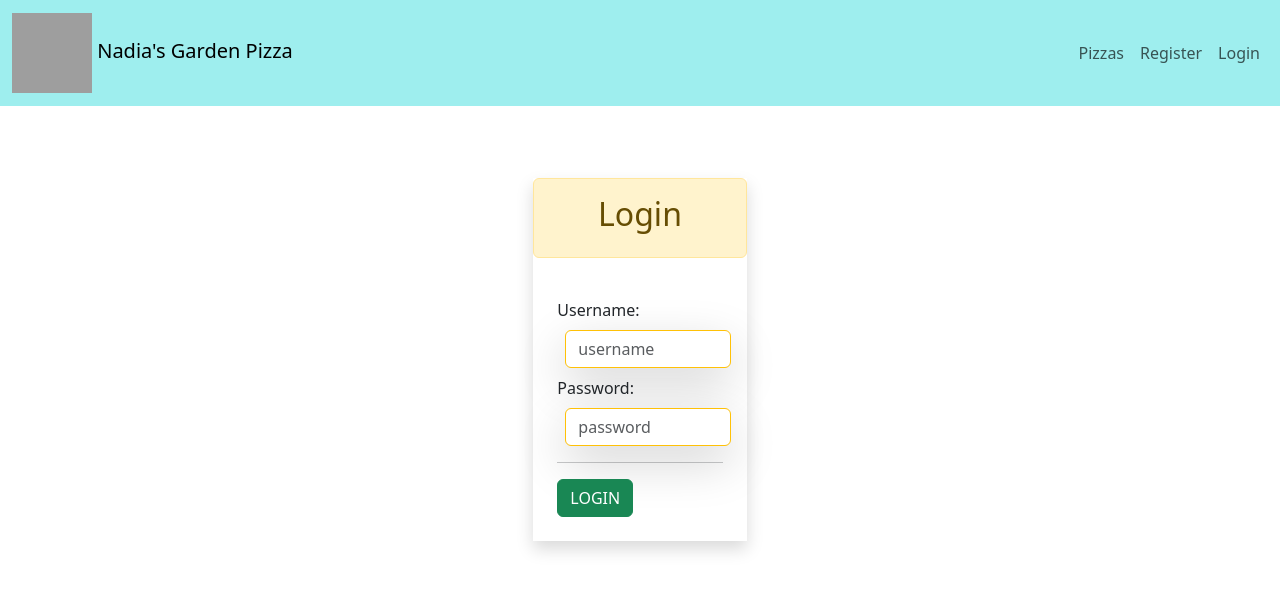
After one commit to hasanakoz/21-djangoDTL_PizzaApp, a Django app: page /users/login/ in a window 1280 px wide. The commit adds this page. Shown: the top 592 px of the page. Run offline with Django 4.2, Linux system fonts and the light colour scheme; grey boxes are pictures that could not be loaded.

Commit message:
user login forms done

```diff
--- a/pizzas/templates/pizzas/navbar.html
+++ b/pizzas/templates/pizzas/navbar.html
@@ -12,6 +12,7 @@
             <ul class="navbar-nav ms-auto">
                 <li class="nav-item"><a class="nav-link" href="#">Pizzas</a></li>
                 <li class="nav-item"><a class="nav-link" href=" {% url 'register' %} ">Register</a></li>
+                <li class="nav-item"><a class="nav-link" href=" {% url 'user_login' %} ">Login</a></li>
             </ul>
         </div>
 </nav>
--- a/users/form.py
+++ b/users/form.py
@@ -2,7 +2,7 @@ from django.contrib.auth.forms import UserCreationForm
 from django.contrib.auth.models import User
 from django import forms
 from django.contrib.auth import password_validation
-from django.contrib.auth.forms import UserCreationForm, UsernameField
+from django.contrib.auth.forms import UserCreationForm, UsernameField, AuthenticationForm
 
 class UserForm(UserCreationForm):
 
@@ -26,3 +26,11 @@ class UserForm(UserCreationForm):
         widget=forms.PasswordInput(attrs={'class' : "rounded border border-warning form-control shadow-lg m-2", "placeHolder" :"Password confirmation"}),
         help_text=("* Enter the same password as before, for verification."),
     )
+
+class LoginForm(AuthenticationForm):
+
+    username = UsernameField(widget=forms.TextInput(attrs={"autofocus": True, 'class' : "rounded border border-warning form-control shadow-lg m-2", "placeHolder" :"username"}))
+    password = forms.CharField(
+        label=("Password"),
+        widget=forms.PasswordInput(attrs={'class' : "rounded border border-warning form-control shadow-lg m-2", "placeHolder" :"password"}),
+    )
--- /dev/null
+++ b/users/templates/users/login.html
@@ -0,0 +1,17 @@
+{% extends 'pizzas/base.html' %} {% block content %}
+
+<div class="col-lg-2 mx-auto p-0 shadow mt-5">
+  <div class="alert alert-warning text-center">
+    <h2>Login</h2>
+  </div>
+
+  <div class="p-4 d-flex align-items-center">
+    <form action="" method="POST">
+      {% csrf_token%} {{ form }}
+      <hr />
+      <input type="submit" value="LOGIN" class="btn btn-success" />
+    </form>
+  </div>
+</div>
+
+{% endblock content %}
--- a/users/urls.py
+++ b/users/urls.py
@@ -1,7 +1,8 @@
 from django.urls import path
-from .views import register
+from .views import register, user_login
 
 
 urlpatterns = [
-    path('register/', register, name='register')
+    path('register/', register, name='register'),
+    path('login/', user_login, name='user_login'),
 ]
--- a/users/views.py
+++ b/users/views.py
@@ -1,6 +1,6 @@
 from django.shortcuts import render, redirect
 from django.contrib.auth.forms import UserCreationForm
-from .form import UserForm
+from .form import UserForm, LoginForm
 
 # Create your views here.
 
@@ -22,3 +22,13 @@ def register(request):
     }
 
     return render(request, 'users/register.html',context)
+
+
+def user_login(request):
+    form = LoginForm
+    context = {
+        'form': form
+    }
+
+
+    return render(request, 'users/login.html', context)
```
